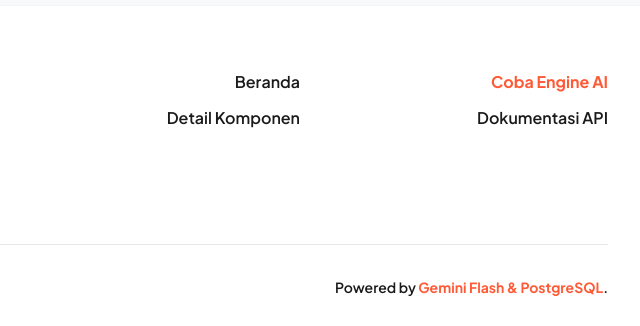
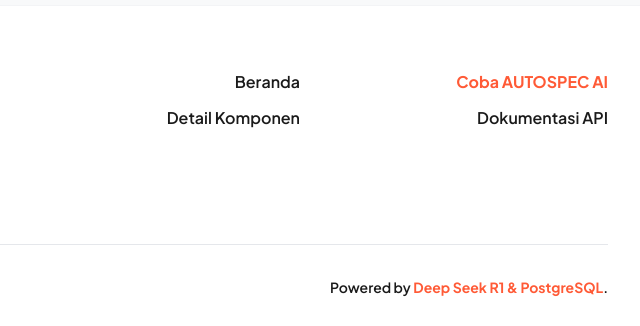
Before and after one commit to rikiandika22/HACKHATON, a website built with Vite: page index.html in a window 1280 px wide. Shown: the part 2541-2867 px from the top of the page, 640-1280 px from the left. Built offline with nearby package versions, Linux system fonts and the light colour scheme.

Commit message:
chore: replace remaining Gemini Flash references and rename Coba buttons to Coba AUTOSPEC AI

```diff
--- a/api-docs.html
+++ b/api-docs.html
@@ -50,7 +50,7 @@
                     <a href="/" class="text-gray-500 hover:text-dark font-semibold transition-colors">Beranda</a>
                     <a href="/login.html"
                         class="bg-[#FF5A36] text-white px-5 py-2.5 rounded-full font-bold hover:bg-orange-600 transition-colors shadow-md shadow-orange-500/30">Coba
-                        Engine AI</a>
+                        AUTOSPEC AI</a>
                 </div>
             </div>
         </div>
--- a/chat.html
+++ b/chat.html
@@ -208,7 +208,7 @@
                                 d="M5 3v4M3 5h4M6 17v4m-2-2h4m5-16l2.286 6.857L21 12l-5.714 2.143L13 21l-2.286-6.857L5 12l5.714-2.143L13 3z">
                             </path>
                         </svg>
-                        <span class="text-[13px] font-semibold">Gemini Flash</span>
+                        <span class="text-[13px] font-semibold">Deep Seek R1</span>
                     </div>
                     <!-- Send Button, properly centered horizontally and vertically -->
                     <button @click="sendMessage()"
@@ -452,7 +452,7 @@
                                     d="M5 3v4M3 5h4M6 17v4m-2-2h4m5-16l2.286 6.857L21 12l-5.714 2.143L13 21l-2.286-6.857L5 12l5.714-2.143L13 3z">
                                 </path>
                             </svg>
-                            <span class="text-[13px] font-semibold">Gemini Flash</span>
+                            <span class="text-[13px] font-semibold">Deep Seek R1</span>
                         </div>
                         <button @click="sendMessage()"
                             class="bg-[#FF5A36] text-white w-10 h-10 flex items-center justify-center rounded-full hover:bg-orange-600 transition-colors shadow-sm">
--- a/src/components/footer.html
+++ b/src/components/footer.html
@@ -29,7 +29,7 @@
                 <div class="flex flex-col gap-3 md:text-right">
                     <a href="/login.html"
                         class="text-primary hover:text-orange-600 font-bold hover:underline decoration-2 underline-offset-4 transition-all w-max md:ml-auto">Coba
-                        Engine AI</a>
+                        AUTOSPEC AI</a>
                     <a href="/api-docs.html"
                         class="text-dark hover:text-primary font-semibold hover:underline decoration-2 underline-offset-4 transition-all w-max md:ml-auto">Dokumentasi
                         API</a>
@@ -42,7 +42,7 @@
         <div
             class="border-t border-gray-200 pt-8 flex flex-col md:flex-row justify-between items-center text-sm font-semibold gap-4 text-center md:text-left text-dark">
             <p>&copy; 2026 AutoSpec. Crafted by Team King Aladin.</p>
-            <p>Powered by <span class="font-bold text-primary">Gemini Flash & PostgreSQL</span>.</p>
+            <p>Powered by <span class="font-bold text-primary">Deep Seek R1 & PostgreSQL</span>.</p>
         </div>
     </div>
 </footer>
```
Also changed, not shown: dist/index.html.
